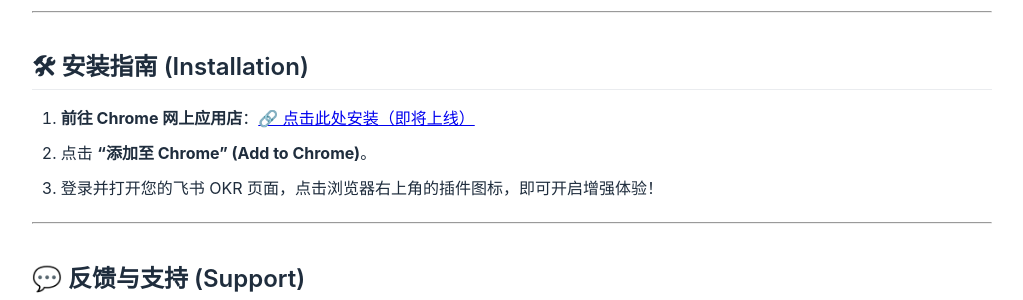
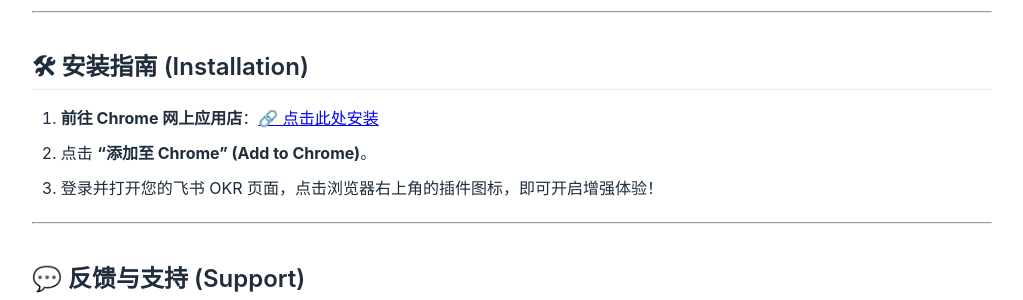
Before and after one commit to thingcc/readme, a Jekyll site: the page built from Feishu2ChromeReadme.md, in a window 1280 px wide and 900 px high, scrolled down 1012 px. Shown: the part 304-604 px from the top of the window, without its empty margins (128-1151 px from the left). Built offline with Jekyll 4.4.1, drawn with Linux system fonts in a browser that asks for light colours.

Commit message:
Update Feishu2ChromeReadme.md

```diff
--- a/Feishu2ChromeReadme.md
+++ b/Feishu2ChromeReadme.md
@@ -43,7 +43,7 @@ title: 飞书OKR看板增强
 
 ## 🛠 安装指南 (Installation)
 
-1. **前往 Chrome 网上应用店**：[🔗 点击此处安装（即将上线）](#)
+1. **前往 Chrome 网上应用店**：[🔗 点击此处安装](https://chromewebstore.google.com/detail/%E9%A3%9E%E4%B9%A6-okr-%E7%9C%8B%E6%9D%BF%E5%A2%9E%E5%BC%BA-feishu-okr-ma/acfbnmllkgcgbeblnpfjbkmggljndnkf?authuser=4&hl=zh-CN)
 2. 点击 **“添加至 Chrome” (Add to Chrome)**。
 3. 登录并打开您的飞书 OKR 页面，点击浏览器右上角的插件图标，即可开启增强体验！
 
```
